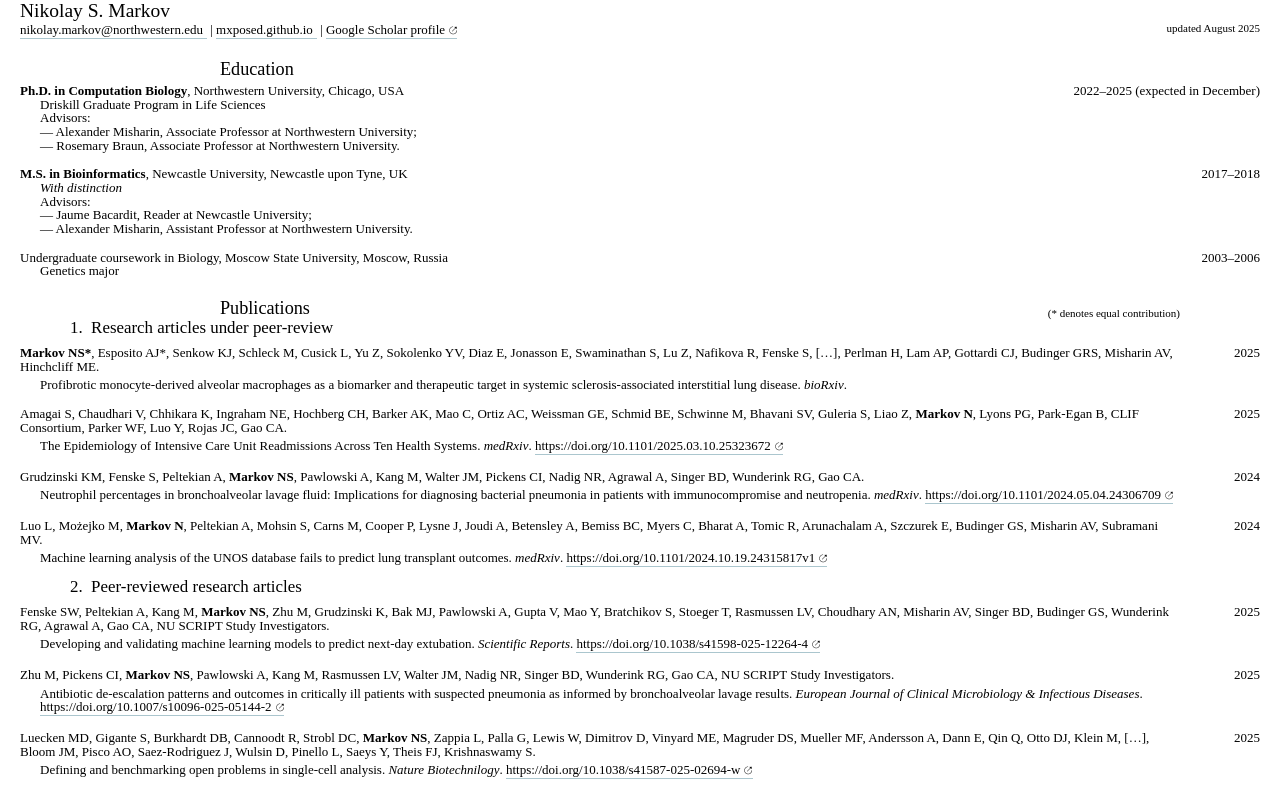
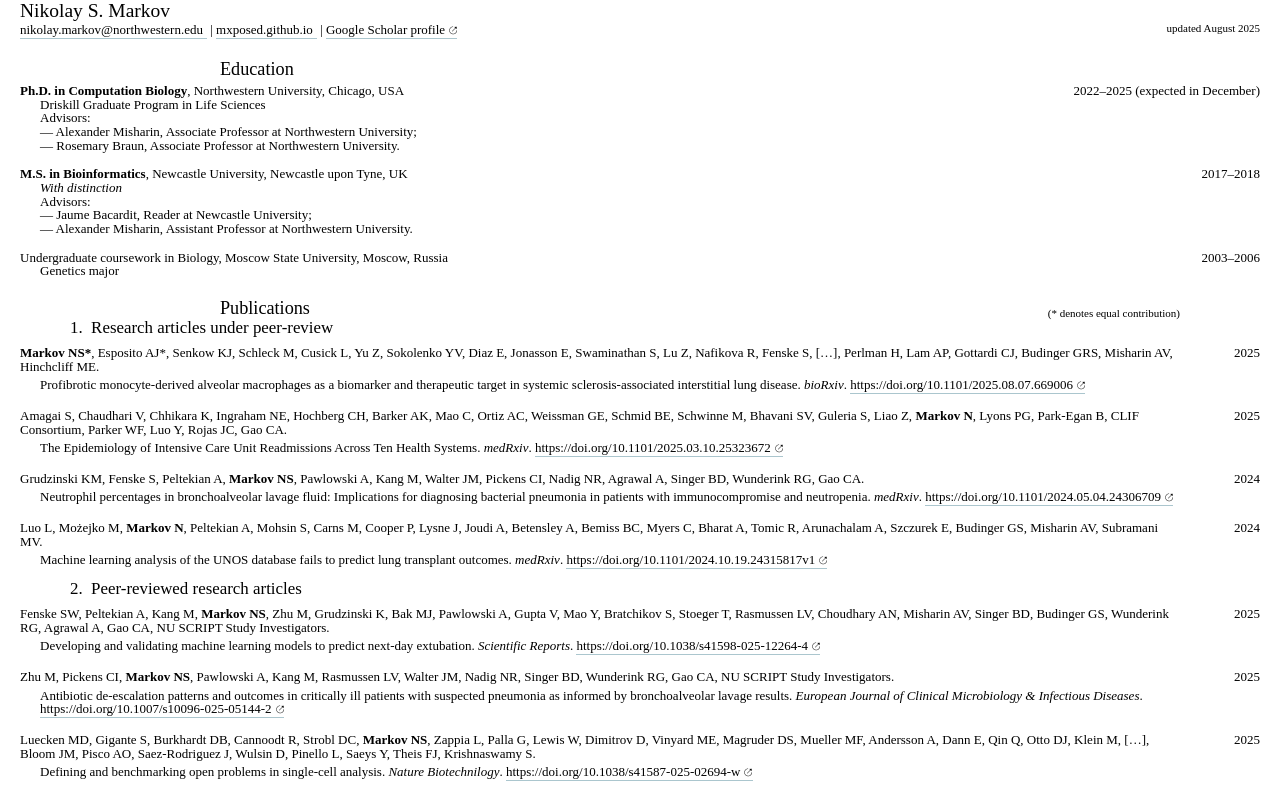
Before and after one commit to mxposed/cv, a website: page cv.html in a window 1280 px wide. Shown: the top 790 px of the page. Drawn offline with Linux system fonts and the light colour scheme.

Commit message:
add doi for ssc preprint

```diff
--- a/cv.html
+++ b/cv.html
@@ -224,6 +224,7 @@ u {
       <div class="details">
         Profibrotic monocyte-derived alveolar macrophages as a biomarker and therapeutic target in systemic sclerosis-associated interstitial lung disease.
         <em>bioRxiv</em>.
+        <a href="https://doi.org/10.1101/2025.08.07.669006">https://doi.org/10.1101/2025.08.07.669006</a>
       </div>
     </div>
     <div class="date">2025</div>
```
Also changed, not shown: 1 other file.
